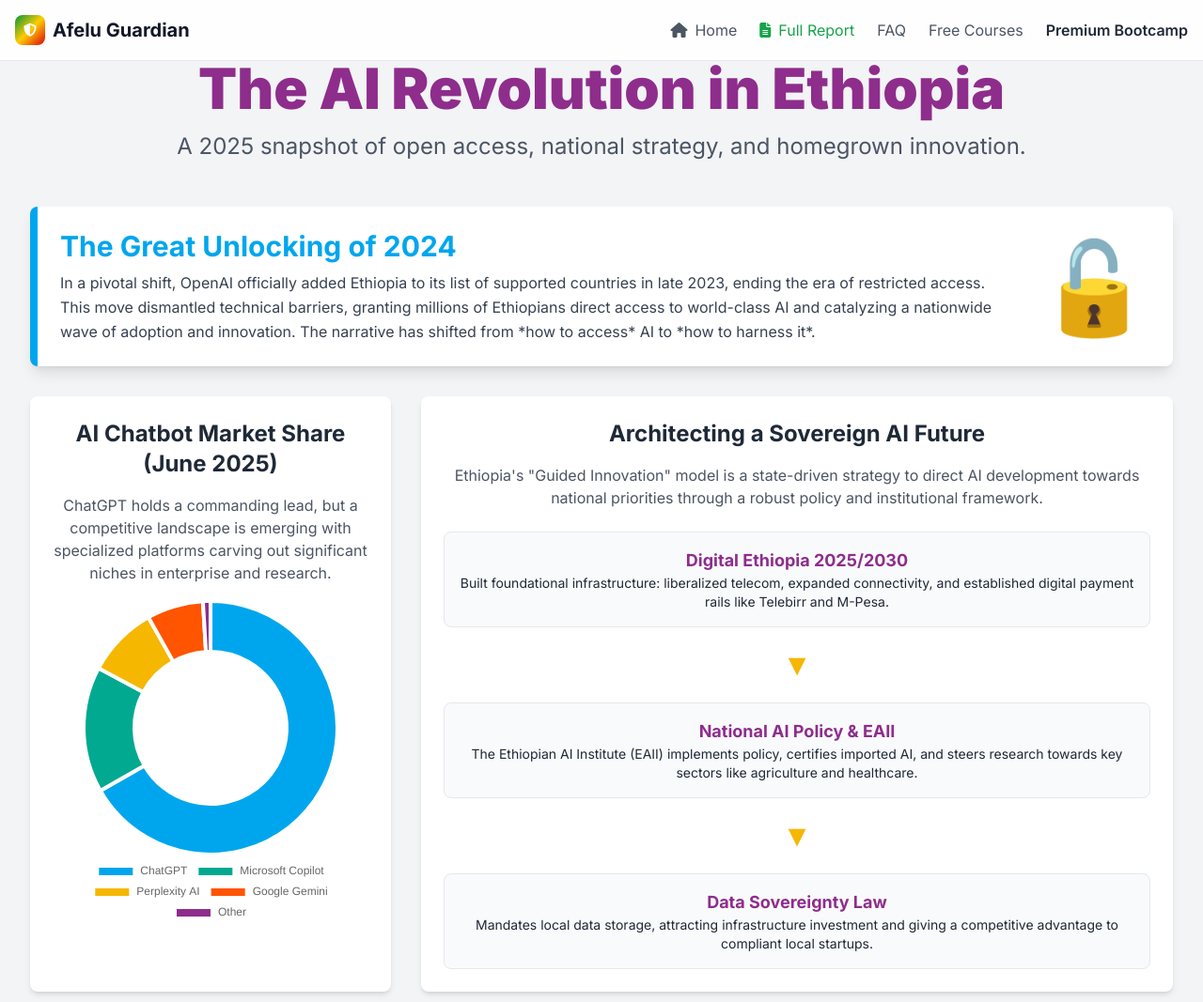
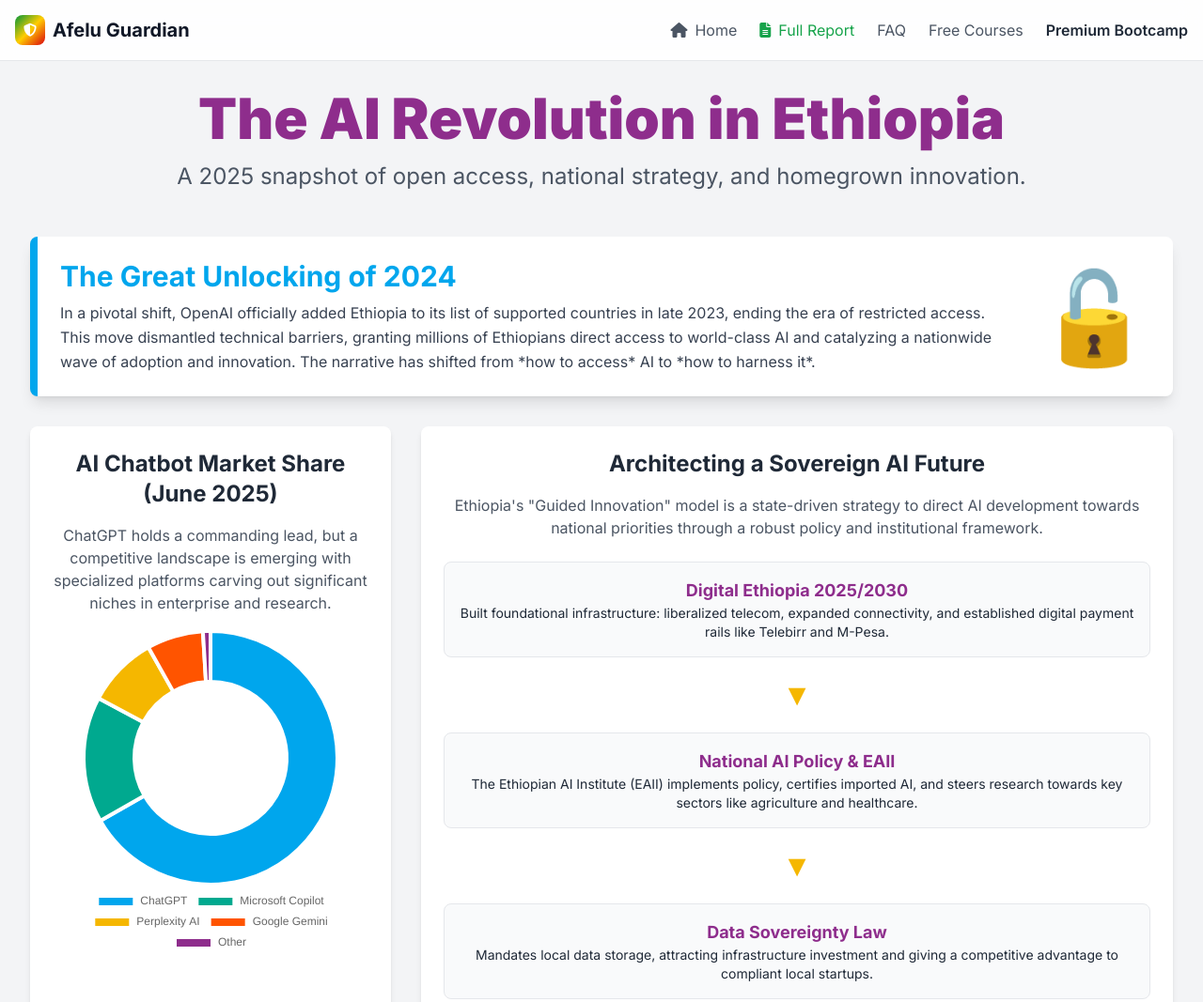
Before and after one commit to yosephdev/afelu-guardian, a website: page public/infographic.html in a window 1280 px wide. Shown: the top 1067 px of the page at 94% size. Drawn offline with nearby package versions, Linux system fonts and the light colour scheme.

Commit message:
Add responsive top margin for desktop screens to fix header visibility
- Added md:mt-16 to header element for screens 768px+
- Mobile: mt-8 (32px), Desktop: mt-16 (64px)
- Total clearance: Mobile 160px, Desktop 192px
- Fixes header being hidden behind navbar on desktop screens

```diff
--- a/public/infographic.html
+++ b/public/infographic.html
@@ -110,7 +110,7 @@
 
     <div class="container mx-auto p-4 md:p-8 pt-32">
 
-        <header class="text-center mb-12 mt-8">
+        <header class="text-center mb-12 mt-8 md:mt-16">
             <h1 class="text-4xl md:text-6xl font-black text-[#8E2D8C] mb-4">The AI Revolution in Ethiopia</h1>
             <p class="text-xl md:text-2xl text-gray-600">A 2025 snapshot of open access, national strategy, and homegrown innovation.</p>
         </header>
```
